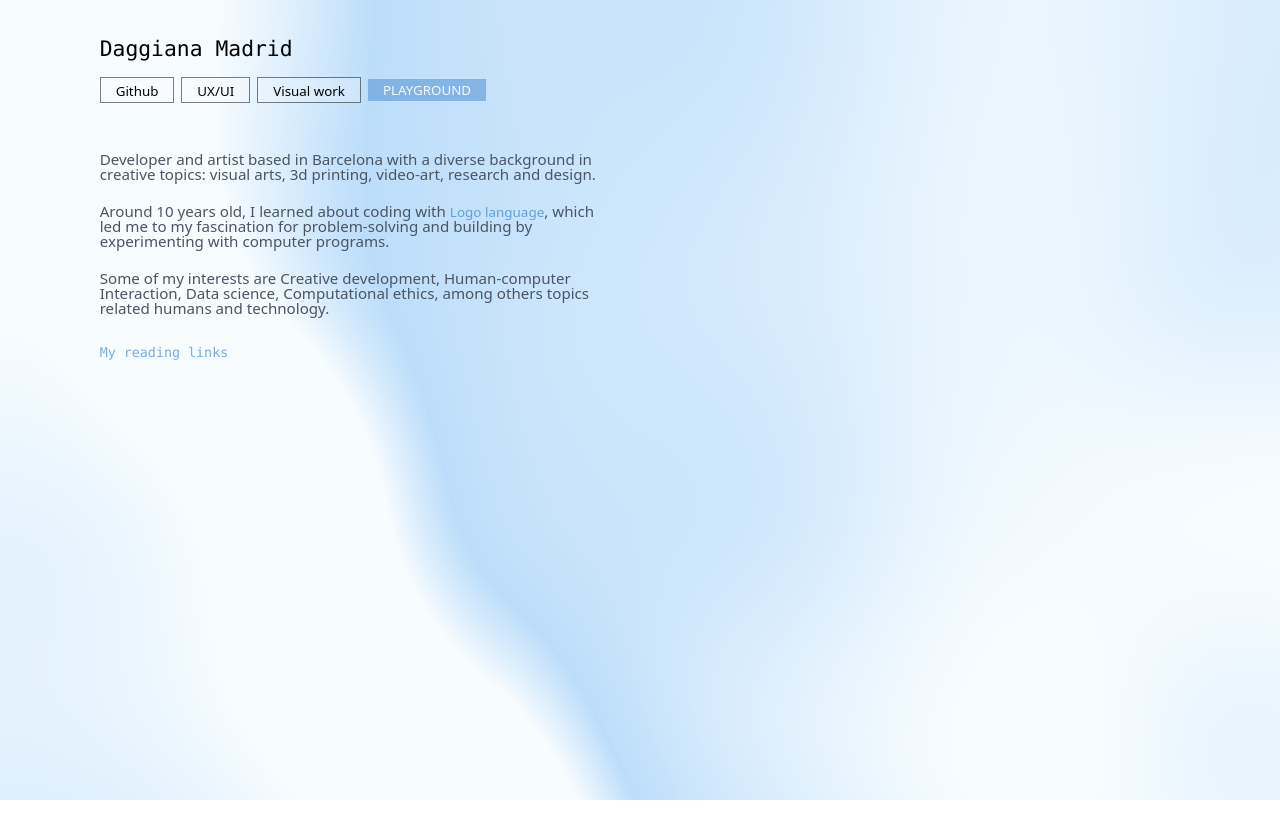
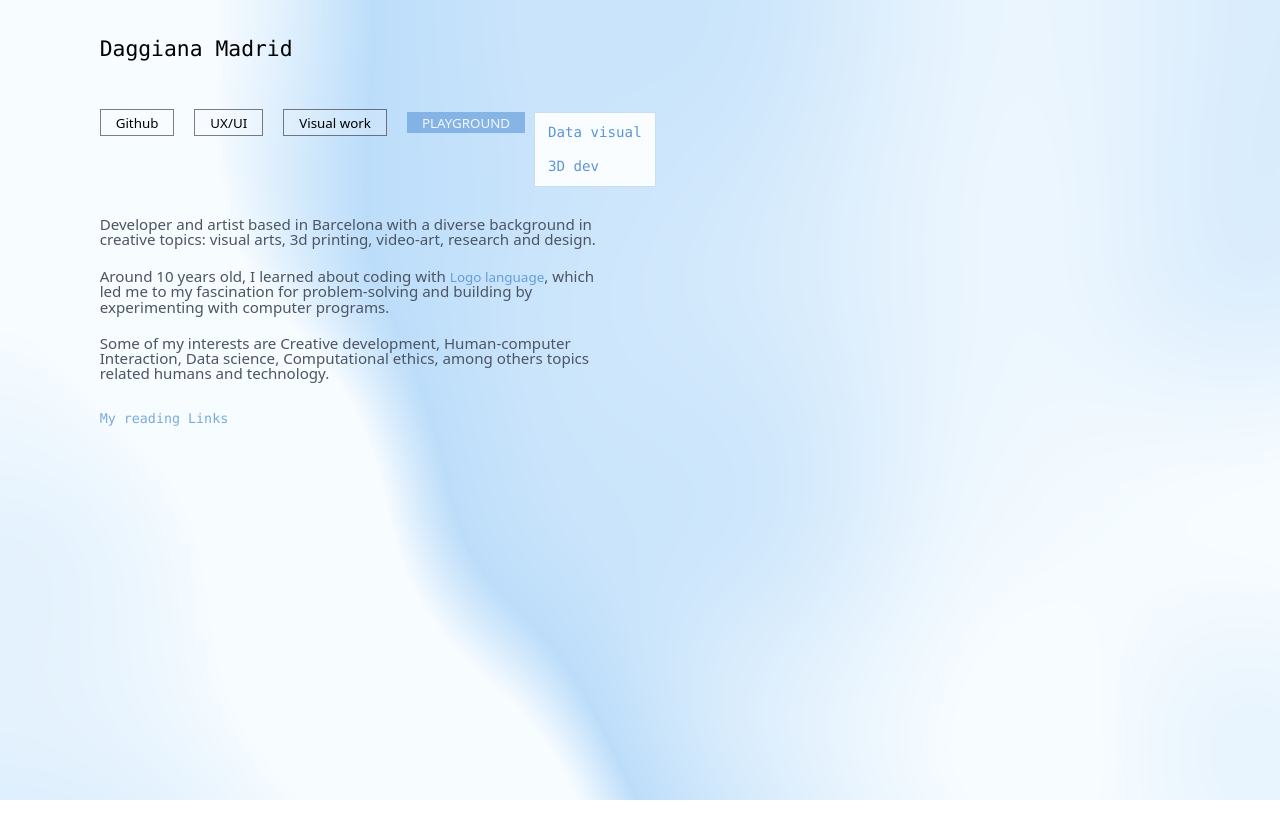
Before and after one commit to daggianama/daggianama.github.io, an Astro site: page / in a window 1280 px wide. Both pictures are taken after a click on the button "PLAYGROUND". Built offline with nearby package versions, Linux system fonts and the light colour scheme; Astro itself is replaced by a stand-in of ours; a web font is replaced by a local one.

Commit message:
fix links boxes styles and hover

```diff
--- a/package.json
+++ b/package.json
@@ -24,6 +24,9 @@
     "vue": "^3.4.38",
     "vue-router": "^4.2.2"
   },
+  "engines": {
+    "node": ">=18.14.1"
+  },
   "devDependencies": {
     "@types/p5": "^1.6.2",
     "@vitejs/plugin-vue": "^5.1.4",
--- a/src/components/Home.vue
+++ b/src/components/Home.vue
@@ -29,27 +29,27 @@
         </p>
       </div>
 
-      <div
-        class="mt-4 font-mono text-decoration-line: underline text-main-blue text-md md:w-full"
-      >
+      <div class="mt-4 text-main-blue text-md md:w-full">
         <button @click="toggleLinks" class="p-0">
-          <a class="text-main-blue/80 hover:text-main-blue">My reading links</a>
+          <a class="font-mono text-main-blue/80 hover:text-main-blue"
+            >My reading Links</a
+          >
         </button>
       </div>
     </div>
-    <links v-if="showLinks" />
+    <Links v-if="showLinks" />
     <playground v-if="showPlaygroundMsg" />
   </div>
 </template>
 
 <script>
-import links from '@/components/links.vue';
+import Links from '@/components/Links.vue';
 import playground from '@/components/playground.vue';
 
 export default {
   name: 'app',
   components: {
-    links,
+    Links,
     playground,
   },
   data() {
--- /dev/null
+++ b/src/components/Links.css
@@ -0,0 +1,13 @@
+@media (min-width: 999px) {
+  .links-box {
+    width: fit-content;
+
+    a {
+      padding: 0.4em;
+    }
+    a:hover {
+      background-color: #f9f4ed8b;
+      outline: #f59673 solid 0.002em;
+    }
+  }
+}
--- a/src/components/basehead/BaseHead.vue
+++ b/src/components/basehead/BaseHead.vue
@@ -45,8 +45,11 @@
         >
           <a>PLAYGROUND</a>
         </button>
-        <div class="playground-content font-mono text-main-blue text-sm">
-          <a>Data visualization</a>
+        <div
+          v-if="showPlaygroundMsg"
+          class="playground-content font-mono font-light text-main-blue items-start bg-white/90 border border-main-blue/30"
+        >
+          <a>Data visual</a>
           <a>3D dev</a>
         </div>
       </div>
@@ -62,13 +65,9 @@ export default {
   data() {
     return {
       showPlaygroundMsg: false,
-      showContent: false,
     };
   },
   methods: {
-    showContent() {
-      this.showContent = true;
-    },
     showPlayground() {
       this.showPlaygroundMsg = !this.showPlaygroundMsg;
     },
--- a/src/components/basehead/Basehead.css
+++ b/src/components/basehead/Basehead.css
@@ -1,14 +1,48 @@
 .playground {
   display: flex;
-  gap: 0.5rem;
-  height: full;
+  flex-direction: column;
+  height: min-content;
+}
+
+.playground-btn {
+  height: fit-content;
 }
 .playground-content {
-  display: none;
+  display: flex;
+  flex-direction: column;
+  position: fixed;
+  gap: 0.3rem;
+  z-index: 2;
+  margin-top: 3em;
+  width: 8.4em;
+
+  a {
+    padding: 0.7em 0;
+  }
+}
+.main-buttons {
+  gap: 20px;
 }
 
-.playground-btn:hover + .playground-content {
-  display: flex;
-  flex-direction: column;
-  gap: 0.3rem;
+a {
+  white-space: nowrap;
 }
+
+@media (min-width: 999px) {
+  .playground-content {
+    margin: 0;
+    margin-left: 8em;
+    cursor: pointer;
+    padding: 3px;
+    gap: 0;
+    width: fit-content;
+
+    a {
+      padding: 0.7em;
+    }
+    a:hover {
+      background-color: #f9f4ed8b;
+      outline: #f59673 solid 0.002em;
+    }
+  }
+}
--- a/src/components/links.vue
+++ b/src/components/links.vue
@@ -1,8 +1,8 @@
 <template>
   <div
-    class="text-main-blue p-4 w-sm items-start z-20 mt-2 bg-white/30 border border-main-blue/30"
+    class="links-box text-main-blue p-4 w-sm items-start z-20 mt-2 bg-white/60 border border-main-blue/30"
   >
-    <ul class="flex flex-col gap-2 font-light">
+    <ul class="flex flex-col gap-4 font-mono font-light">
       <li>
         <a
           href="https://www.johnseelybrown.com/calmtech.pdf"
@@ -52,9 +52,9 @@
 </template>
 
 <script>
+import './Links.css';
+
 export default {
   name: 'links',
 };
 </script>
-
-<style lang="scss" scoped></style>
--- a/src/styles.css
+++ b/src/styles.css
@@ -18,10 +18,6 @@ body {
 
 .name-title {
   font-size: 3rem;
-}
-
-.main-buttons {
-  gap: 20px;
 }
 
 button {
@@ -72,10 +68,6 @@ button {
     font-size: 15px;
     padding: 2px 15px;
   }
-  .main-buttons {
-    gap: 7px;
-    margin: 10px 0;
-  }
 
   .carrousel {
     flex-direction: row;
```
Also changed, not shown: 2 other files.
